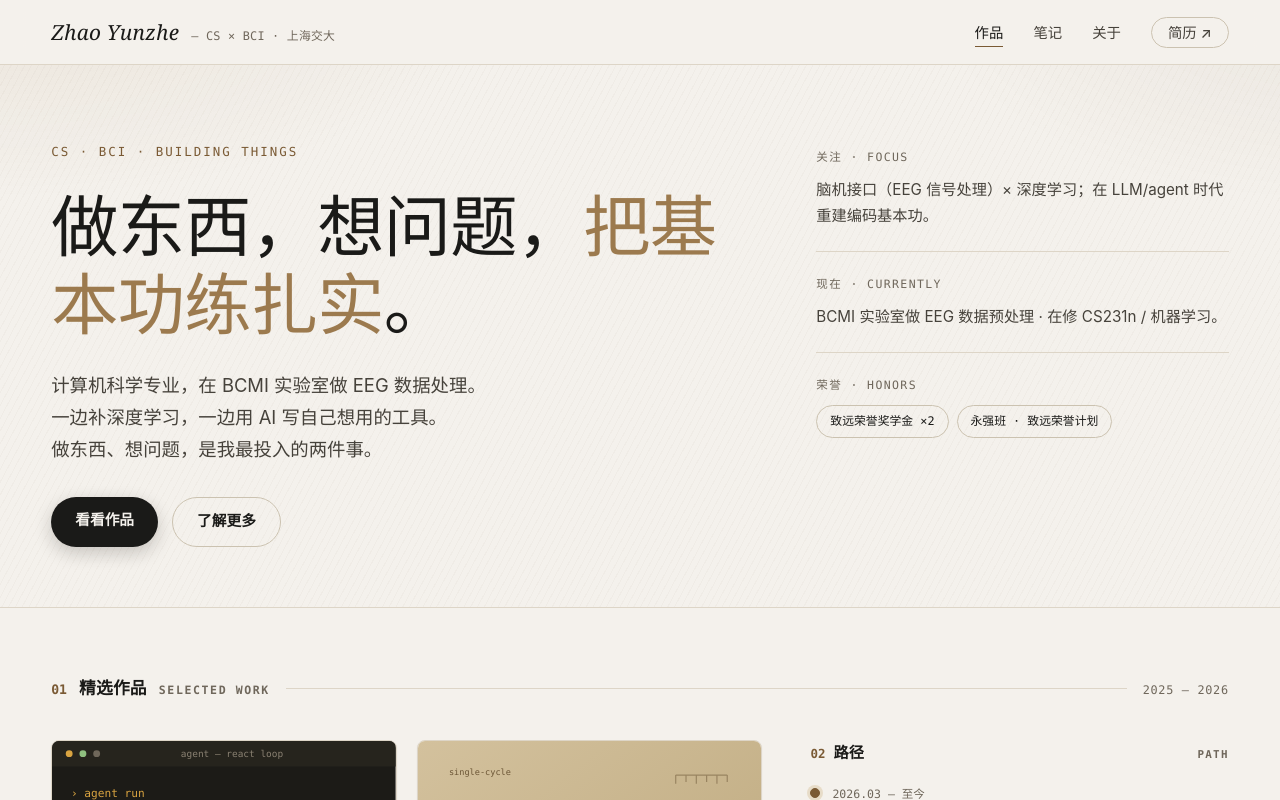
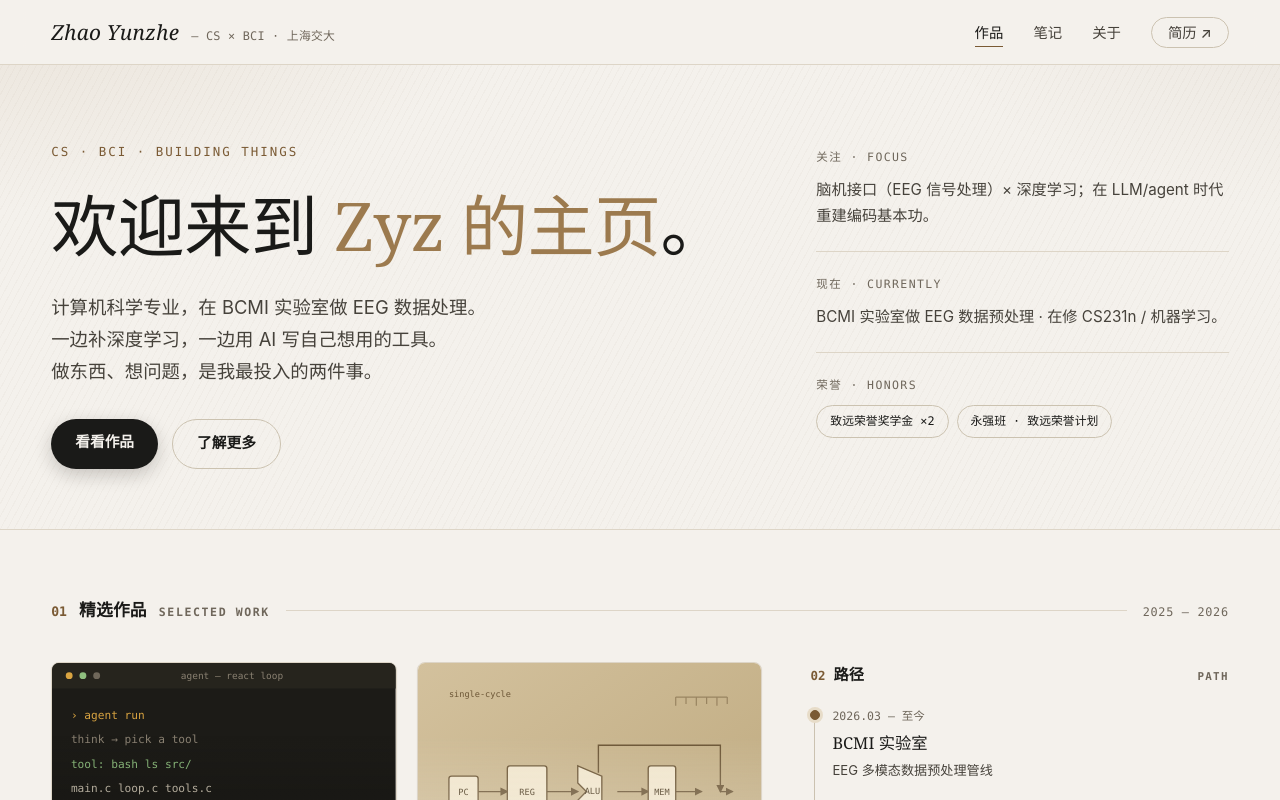
Before and after one commit to xiaoqing-t/xiaoqing-t.github.io, a React (Vite) app: page / in a window 1280 px wide. Shown: the top 800 px of the page. Built offline with nearby package versions, Linux system fonts and the light colour scheme.

Commit message:
copy: 首屏标题改为「欢迎来到 Zyz 的主页」

```diff
--- a/src/data/site.tsx
+++ b/src/data/site.tsx
@@ -117,8 +117,8 @@ export const navLinks: NavLink[] = [
 export const hero = {
   eyebrow: 'CS · BCI · BUILDING THINGS',
   /** 标题拆成三段，中间那段用衬线斜体 + 棕色（.accent） */
-  titleLead: '做东西，想问题，',
-  titleAccent: '把基本功练扎实',
+  titleLead: '欢迎来到 ',
+  titleAccent: 'Zyz 的主页',
   titleTail: '。',
   subLines: [
     '计算机科学专业，在 BCMI 实验室做 EEG 数据处理。',
```
